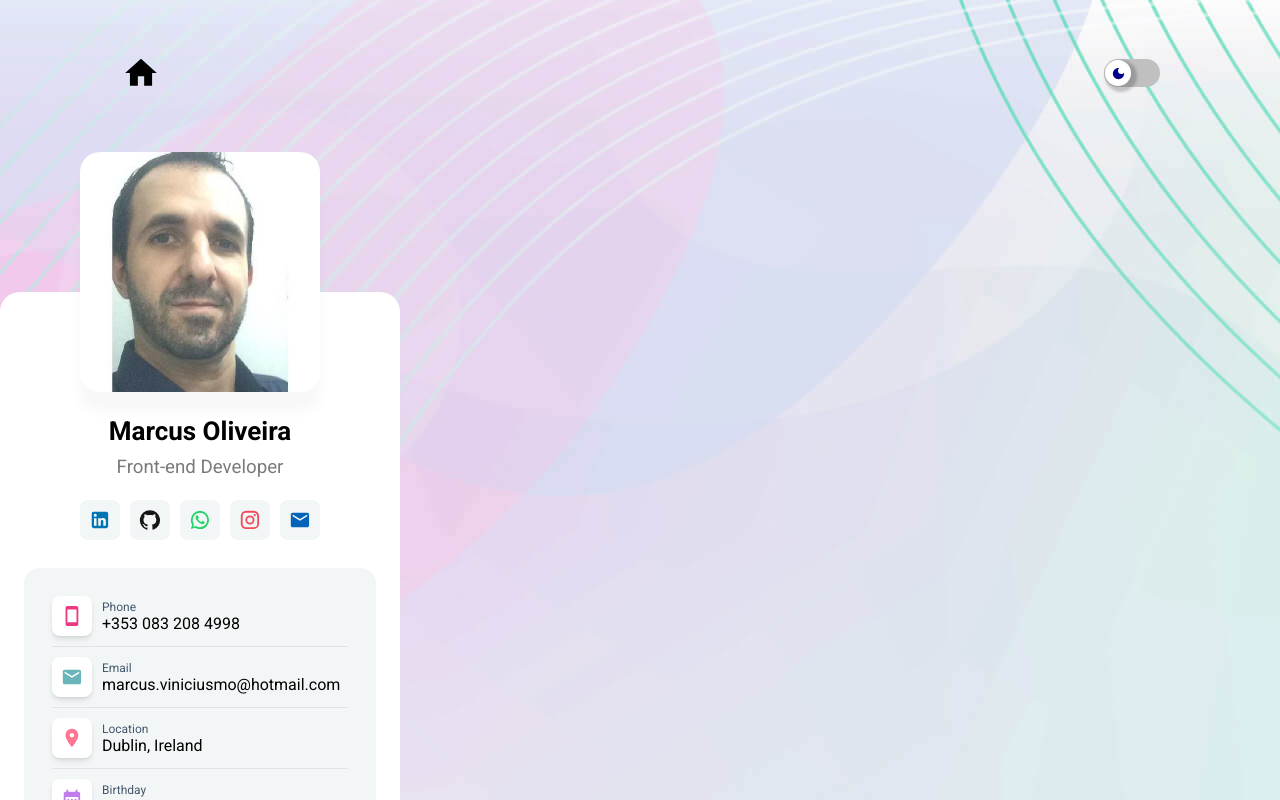
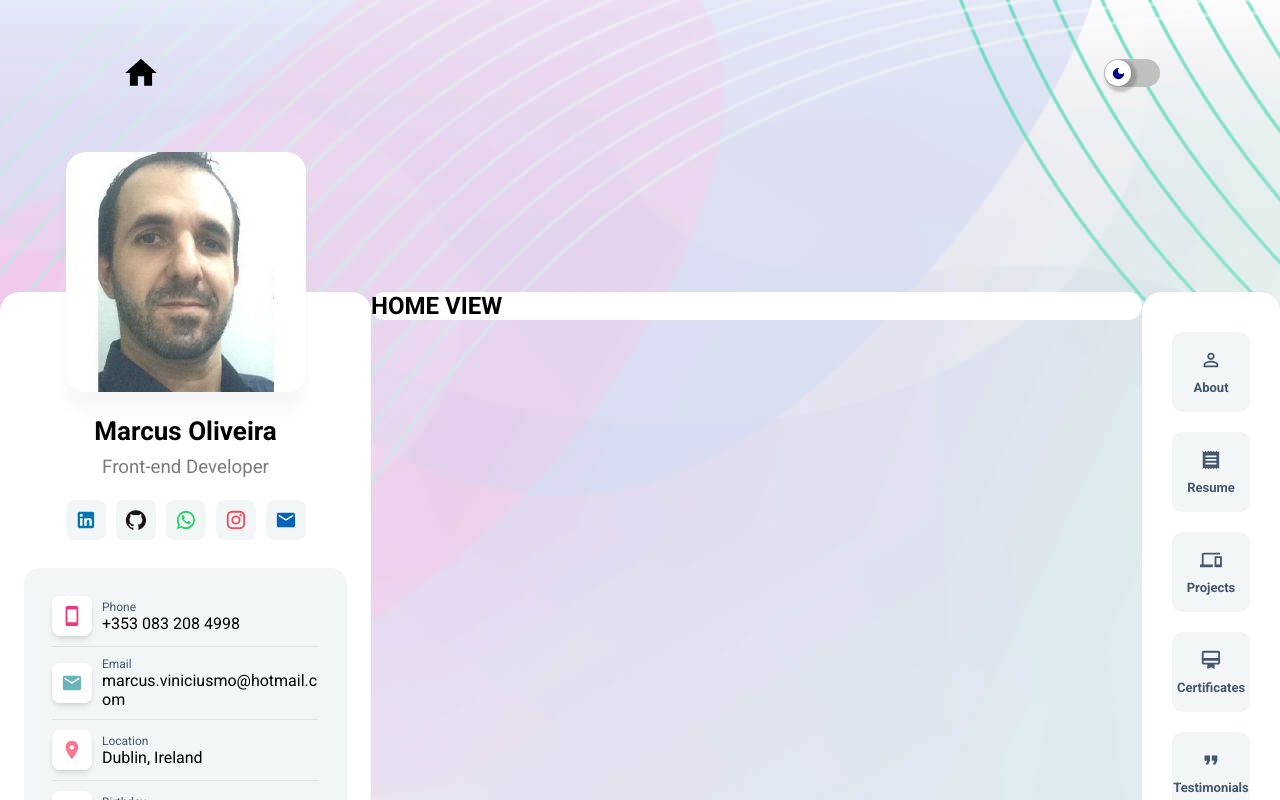
Before and after one commit to marcusviniciusmo/My_Portfolio__, a React (Vite) app in the folder frontend/: page / in a window 1280 px wide. Shown: the top 800 px of the page. Built offline with nearby package versions, Linux system fonts and the light colour scheme.

Commit message:
Defined className to Content, Profile and Menu components

```diff
--- a/frontend/src/components/Menu/index.tsx
+++ b/frontend/src/components/Menu/index.tsx
@@ -12,7 +12,7 @@ import { NavLink } from 'react-router-dom';
 
 export function Menu() {
   return (
-    <MenuContainer>
+    <MenuContainer className="contentMarginTop">
       <MenuItemsList>
         <NavLink to="/about">
           <MenuItem className="gradientHover gradientHoverToRight">
--- a/frontend/src/components/Menu/styles.ts
+++ b/frontend/src/components/Menu/styles.ts
@@ -1,15 +1,10 @@
 import styled from 'styled-components';
 
 export const MenuContainer = styled.nav`
-  background: ${({ theme }) => theme.colors.background};
   width: 14.5rem;
-  height: 100%;
   margin: 0 0 4rem;
   padding: 3rem;
-  border-radius: 1.6rem;
   display: block;
-  position: relative;
-  top: 17.6rem;
 `;
 
 export const MenuItemsList = styled.ul`
--- a/frontend/src/components/Profile/index.tsx
+++ b/frontend/src/components/Profile/index.tsx
@@ -6,7 +6,7 @@ import { ProfileContainer, Image, Content, Name, Role } from './styles';
 
 export function Profile() {
   return (
-    <ProfileContainer>
+    <ProfileContainer className="contentMarginTop">
       <Image src={ProfilePhoto} alt="Marcus_profile_photo" />
 
       <Content>
--- a/frontend/src/components/Profile/styles.ts
+++ b/frontend/src/components/Profile/styles.ts
@@ -1,16 +1,11 @@
 import styled from 'styled-components';
 
 export const ProfileContainer = styled.aside`
-  background: ${({ theme }) => theme.colors.background};
   width: 40rem;
-  height: 100%;
   text-align: center;
   padding-inline: 2.4rem;
-  border-radius: 2rem;
   display: flex;
   flex-direction: column;
-  position: relative;
-  top: 17.6rem;
 `;
 
 export const Image = styled.img`
--- /dev/null
+++ b/frontend/src/layout/ContentLayout/index.tsx
@@ -0,0 +1,14 @@
+import { ReactNode } from 'react';
+import { ContentLayoutContainer } from './styles';
+
+interface ContentLayoutProps {
+  children: ReactNode;
+}
+
+export function ContentLayout({ children }: ContentLayoutProps) {
+  return (
+    <ContentLayoutContainer className="contentMarginTop">
+      {children}
+    </ContentLayoutContainer>
+  );
+}
--- /dev/null
+++ b/frontend/src/layout/ContentLayout/styles.ts
@@ -0,0 +1,5 @@
+import styled from 'styled-components';
+
+export const ContentLayoutContainer = styled.section`
+  width: 84rem;
+`;
--- a/frontend/src/layout/DefaultLayout.tsx
+++ /dev/null
@@ -1,15 +0,0 @@
-import { Outlet } from 'react-router-dom';
-import { Header } from '../components/Header';
-import { Profile } from '../components/Profile';
-import { Menu } from '../components/Menu';
-
-export function DefaultLayout() {
-  return (
-    <div>
-      <Header />
-      <Profile />
-      <Outlet />
-      <Menu />
-    </div>
-  );
-}
--- /dev/null
+++ b/frontend/src/layout/DefaultLayout/DefaultLayout.tsx
@@ -0,0 +1,21 @@
+import { Outlet } from 'react-router-dom';
+import { Header } from '../../components/Header';
+import { Profile } from '../../components/Profile';
+import { Menu } from '../../components/Menu';
+import { ContentLayout } from '../ContentLayout';
+import { DefaultLayoutContainer } from './styles';
+
+export function DefaultLayout() {
+  return (
+    <div>
+      <Header />
+      <DefaultLayoutContainer>
+        <Profile />
+        <ContentLayout>
+          <Outlet />
+        </ContentLayout>
+        <Menu />
+      </DefaultLayoutContainer>
+    </div>
+  );
+}
--- /dev/null
+++ b/frontend/src/layout/DefaultLayout/styles.ts
@@ -0,0 +1,6 @@
+import styled from 'styled-components';
+
+export const DefaultLayoutContainer = styled.main`
+  display: flex;
+  justify-content: space-between;
+`;
--- a/frontend/src/routes/Router.tsx
+++ b/frontend/src/routes/Router.tsx
@@ -1,5 +1,5 @@
 import { Routes, Route } from 'react-router-dom';
-import { DefaultLayout } from '../layout/DefaultLayout';
+import { DefaultLayout } from '../layout/DefaultLayout/DefaultLayout';
 import { Home } from '../views/Home';
 import { About } from '../components/About';
 import { Resume } from '../components/Resume';
--- a/frontend/src/styles/global.ts
+++ b/frontend/src/styles/global.ts
@@ -78,4 +78,12 @@ export const GlobalStyle = createGlobalStyle`
   &.gradientHoverToLeft {
     --gradientDirection: to left;
   }
+
+  &.contentMarginTop {
+    background: ${({ theme }) => theme.colors.background};
+    height: 100%;
+    border-radius: 2rem;
+    position: relative;
+    top: 17.6rem;
+  }
 `;
```
